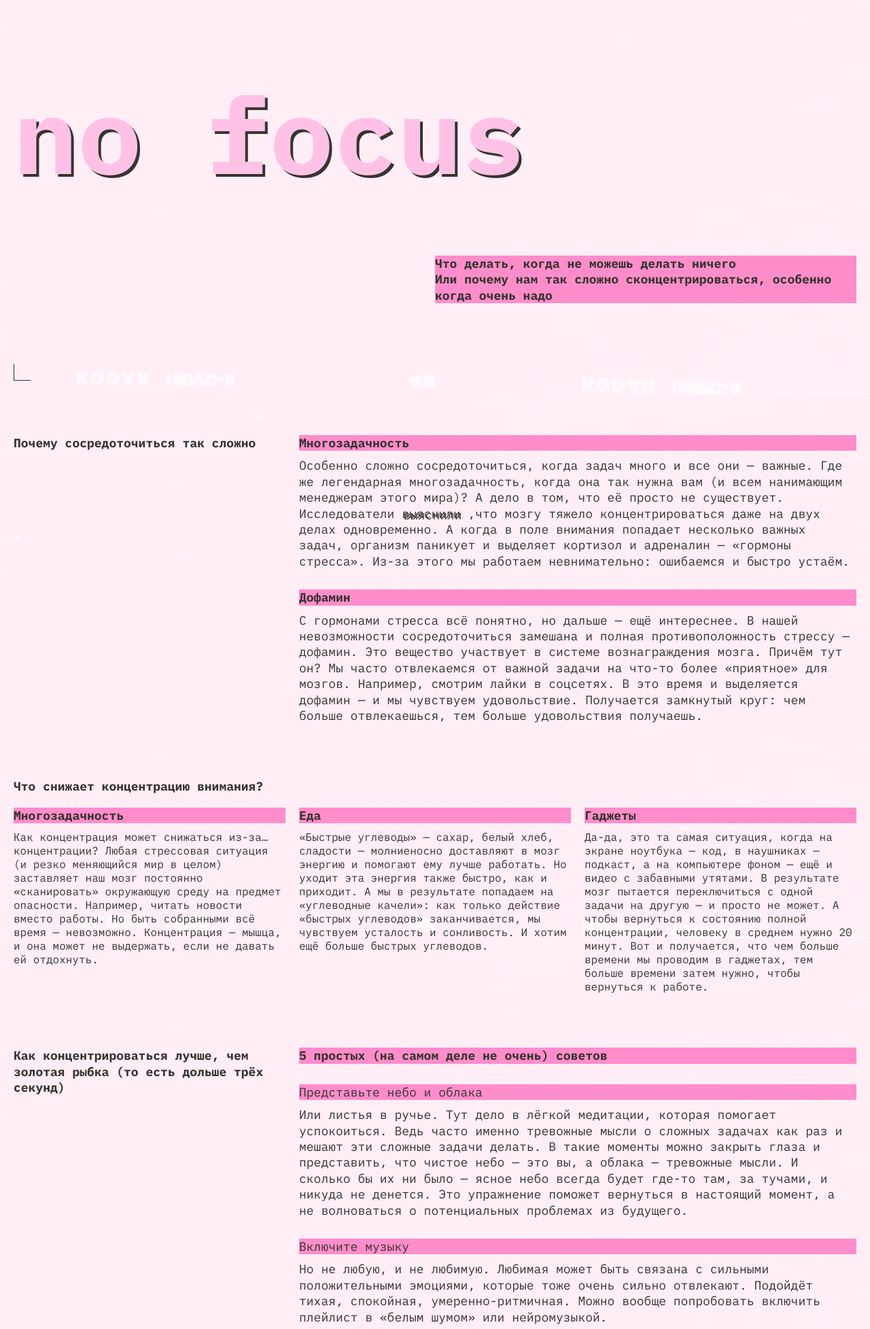
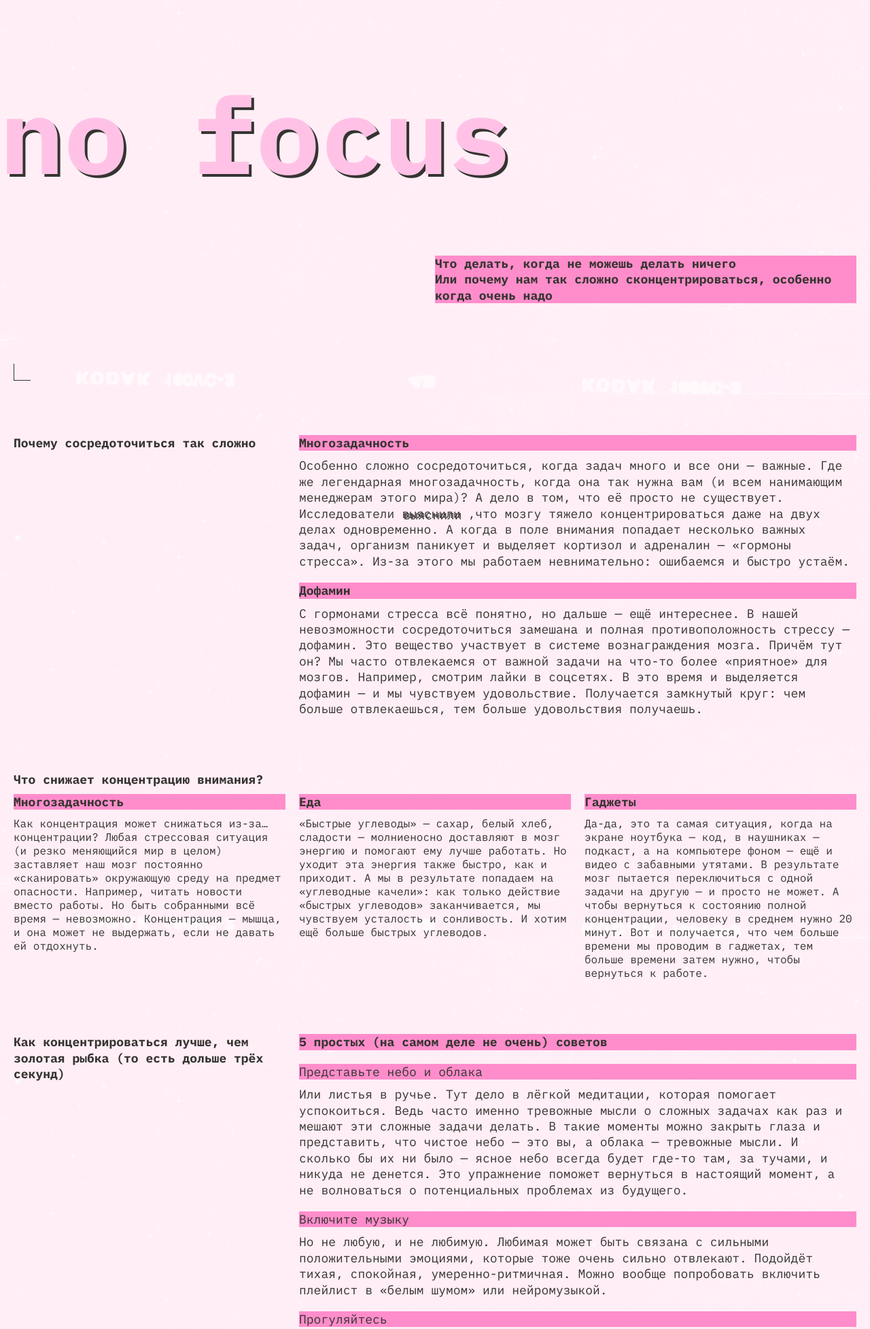
Before and after one commit to Eliza1717/slozhno-sosredotochitsya, a plain HTML site: page index.html in a window 1280 px wide. Shown: the part 220-2175 px from the top of the page at 68% size. Drawn offline with Linux system fonts and the light colour scheme.

Commit message:
тесты (отступы)

```diff
--- a/styles/light.css
+++ b/styles/light.css
@@ -11,7 +11,7 @@
   */
   --title-color: #ffc2e6;
   --subtitle-color: #353430;
-  --background-color: #ffc2e6;
+  --background-color: #353430;
   --accent-color:#ff8dcb;
   --common-color:#353430;
   --general-text-color: #353430;
--- a/styles/style.css
+++ b/styles/style.css
@@ -358,6 +358,7 @@ a:focus-visible {
     font-size: var(--font-size-title);
     margin-block-start: 273px;
     margin-block-end: 114px;
+    margin-inline-start: -20px;
   }
 
   .header__text {
@@ -383,7 +384,7 @@ a:focus-visible {
   }
 
   .container__standard {
-    margin-block-end: 20px;
+    margin-block-end: 10px;
   }
 
   .container__desc-standard {
```
